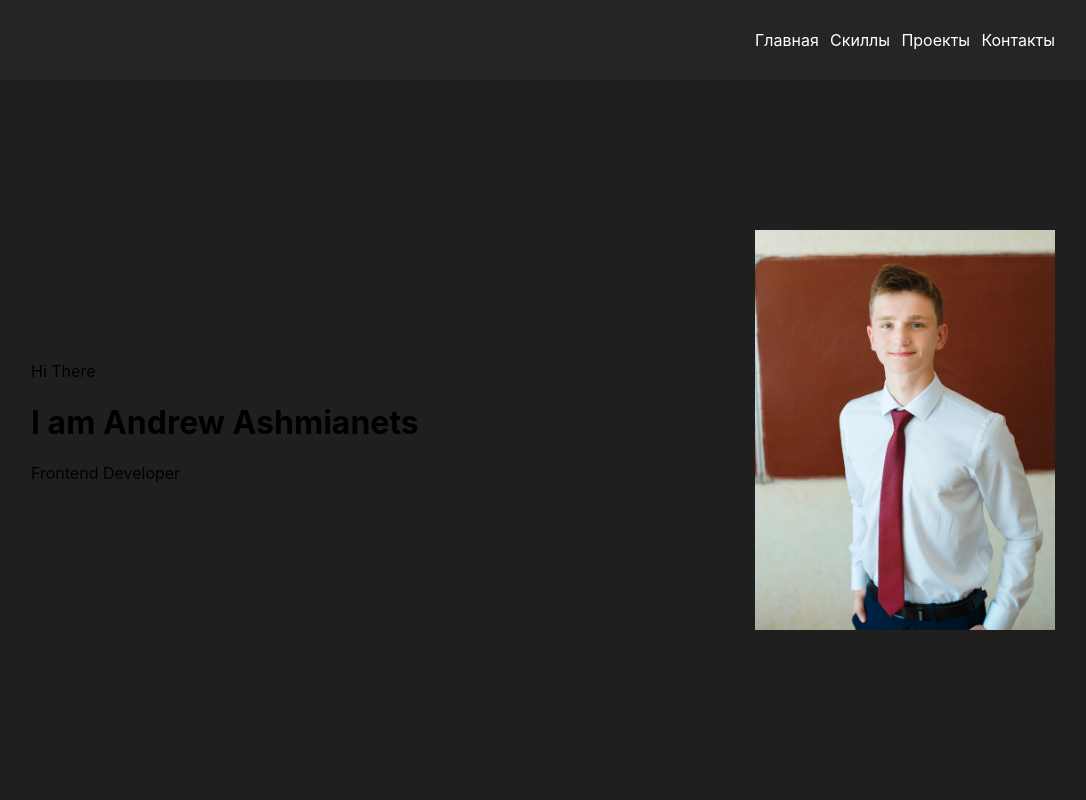
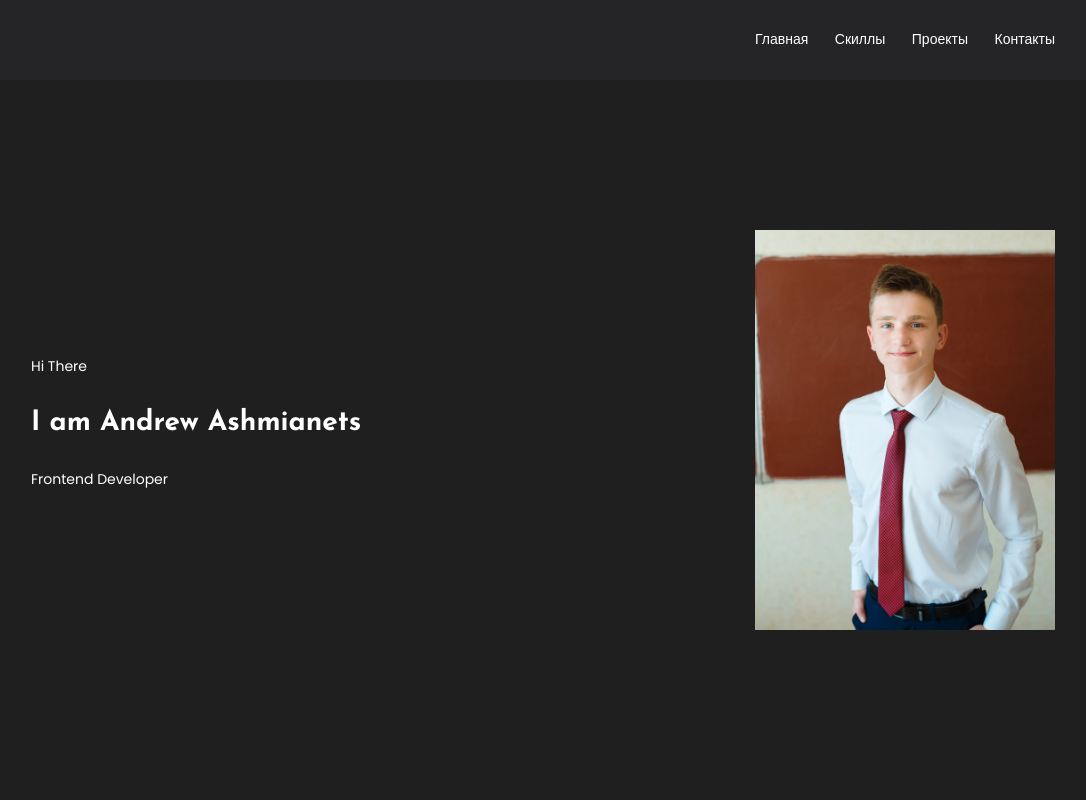
Before and after one commit to baby0ne/portfolio-react, a React (Create React App) app: page / in a window 1280 px wide. Shown: the top 800 px of the page, without its empty margins (97-1183 px from the left). Built offline with nearby package versions, Linux system fonts and the light colour scheme.

Commit message:
Update index.css

```diff
--- a/src/index.css
+++ b/src/index.css
@@ -1,13 +1,20 @@
 body {
-  margin: 0;
-  font-family: -apple-system, BlinkMacSystemFont, 'Segoe UI', 'Roboto', 'Oxygen',
-    'Ubuntu', 'Cantarell', 'Fira Sans', 'Droid Sans', 'Helvetica Neue',
-    sans-serif;
-  -webkit-font-smoothing: antialiased;
-  -moz-osx-font-smoothing: grayscale;
+   margin: 0;
+   font: 400 14px/1.8 'Poppins', sans-serif;
+   -webkit-font-smoothing: antialiased;
+   -moz-osx-font-smoothing: grayscale;
+   color: #fff
+}
+
+body h1,
+h2,
+h3,
+h4,
+h5 {
+   font-family: 'Josefin Sans', sans-serif;
 }
 
 code {
-  font-family: source-code-pro, Menlo, Monaco, Consolas, 'Courier New',
-    monospace;
+   font-family: source-code-pro, Menlo, Monaco, Consolas, 'Courier New',
+      monospace;
 }
```
